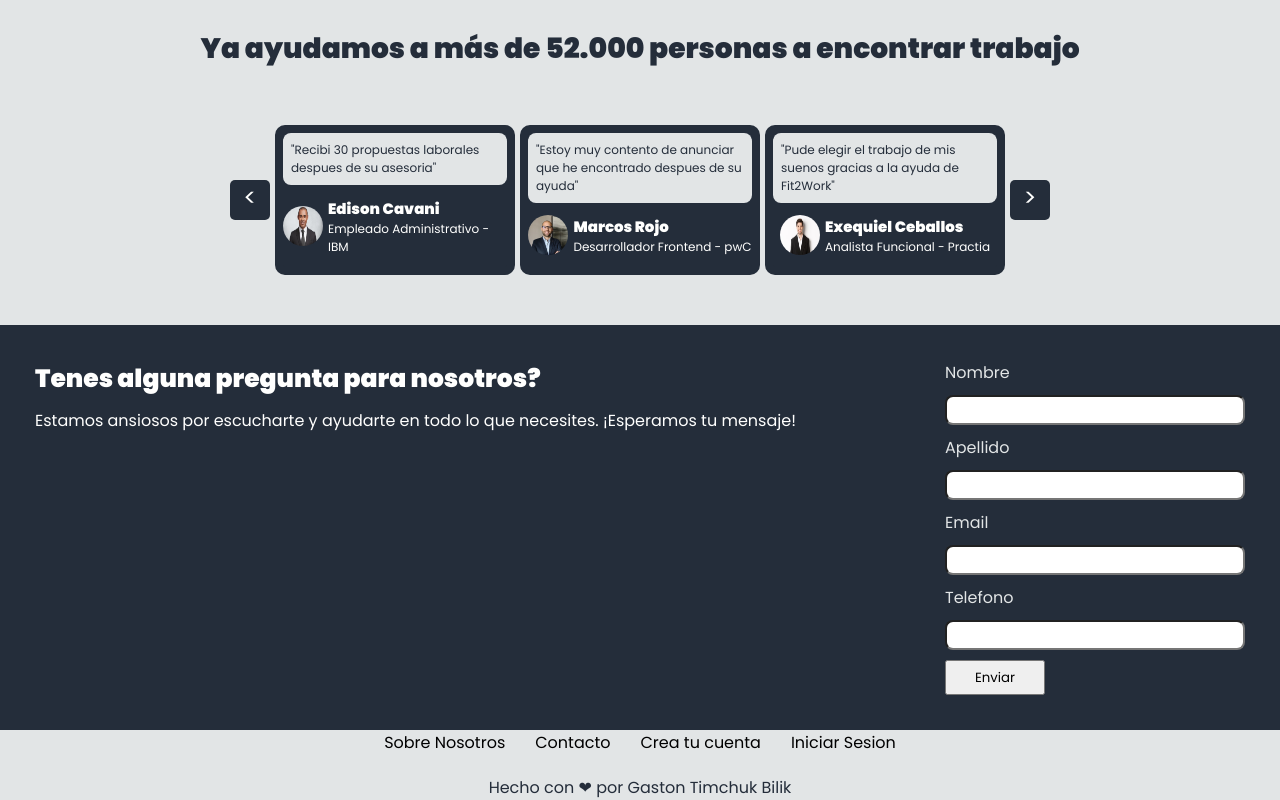
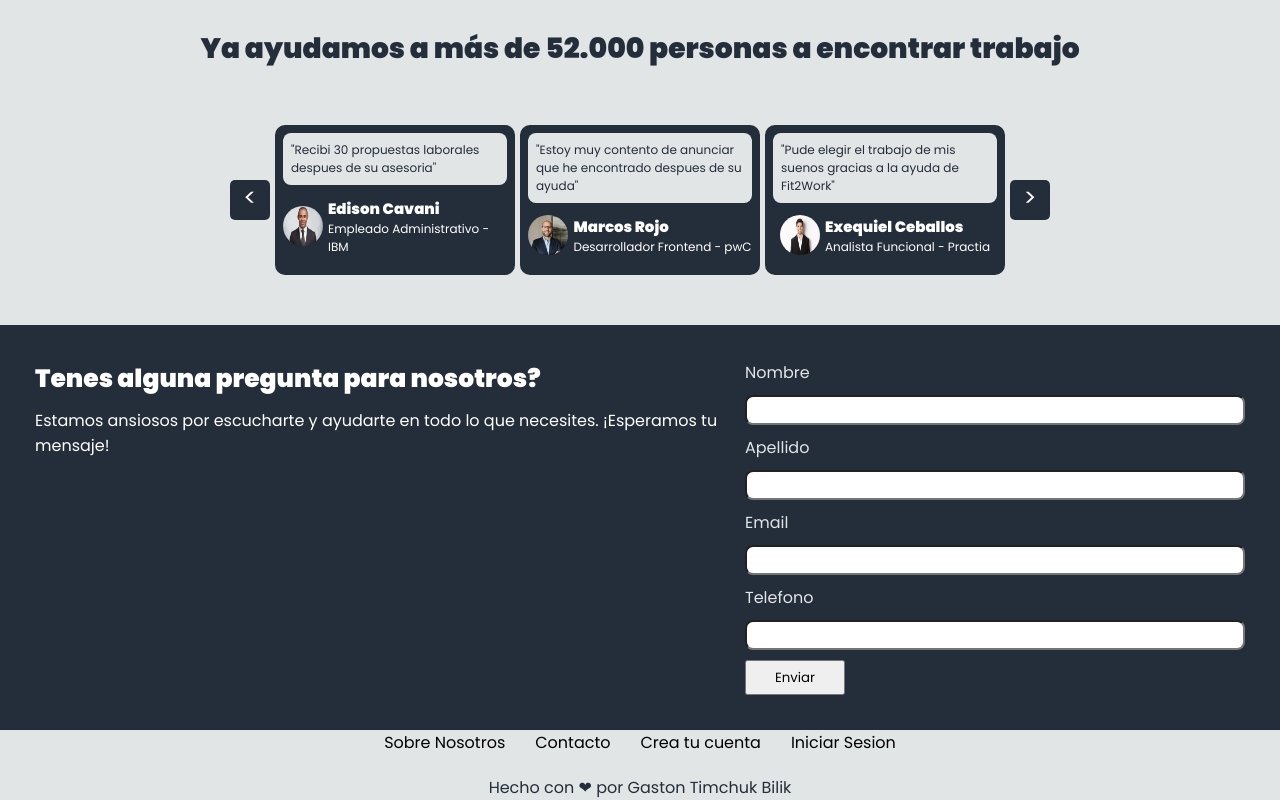
Before and after one commit to Whoiamx/proyecto-Integrador, a plain HTML site: page index.html in a window 1280 px wide. Shown: the part 2148-2948 px from the top of the page. Drawn offline with Linux system fonts and the light colour scheme.

Commit message:
work done

```diff
--- a/assets/style.css
+++ b/assets/style.css
@@ -335,7 +335,7 @@ body {
 
 .cuarta-seccion {
   display: flex;
-  justify-content: space-between;
+  justify-content: space-around;
   padding: 35px;
   background-color: var(--colorPrincipal);
   margin: 0 auto;
@@ -343,7 +343,7 @@ body {
 }
 
 .contact-form input {
-  width: 300px;
+  width: 500px;
   height: 30px;
   border-radius: 8px;
 }
```
